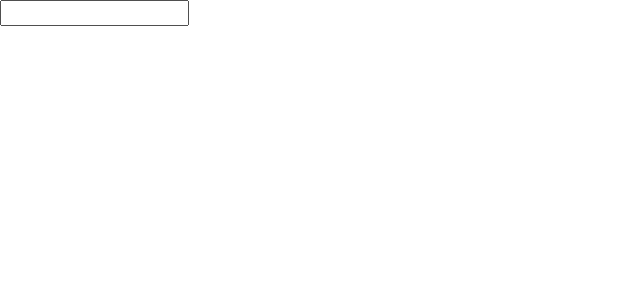
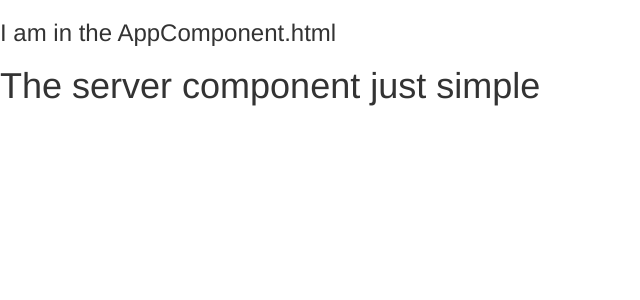
Before and after one commit to hdduong/udemy-angular-4-complete-guide, an Angular app: page / in a window 1280 px wide. Shown: the top 300 px of the page, without its empty margins (0-640 px from the left). Built offline with nearby package versions, Linux system fonts and the light colour scheme.

Commit message:
lecture 17 - first component created

```diff
--- a/src/app/app.component.html
+++ b/src/app/app.component.html
@@ -1,2 +1,3 @@
-<input type="text" [(ngModel)]="name">
-<p>{{name}}</p>
+<h3>I am in the AppComponent.html</h3>
+
+<app-server></app-server>
--- a/src/app/app.component.ts
+++ b/src/app/app.component.ts
@@ -6,5 +6,4 @@ import { Component } from '@angular/core';
   styleUrls: ['./app.component.css']
 })
 export class AppComponent {
-  name = '';
 }
--- a/src/app/app.module.ts
+++ b/src/app/app.module.ts
@@ -3,11 +3,12 @@ import { NgModule } from '@angular/core';
 import { FormsModule } from '@angular/forms';
 
 import { AppComponent } from './app.component';
-
+import {ServerComponent} from './server/server.component'
 
 @NgModule({
   declarations: [
-    AppComponent
+    AppComponent,
+    ServerComponent
   ],
   imports: [
     BrowserModule,
--- /dev/null
+++ b/src/app/server/server.component.html
@@ -0,0 +1 @@
+<h1>The server component just simple</h1>
--- a/src/index.html
+++ b/src/index.html
@@ -2,7 +2,7 @@
 <html lang="en">
 <head>
   <meta charset="utf-8">
-  <title>MyFirstApp</title>
+  <title>Angular 4 - The complete guide</title>
   <base href="/">
 
   <meta name="viewport" content="width=device-width, initial-scale=1">
```
Also changed, not shown: src/app/server/server.component.ts (added, +9 -0 lines).
